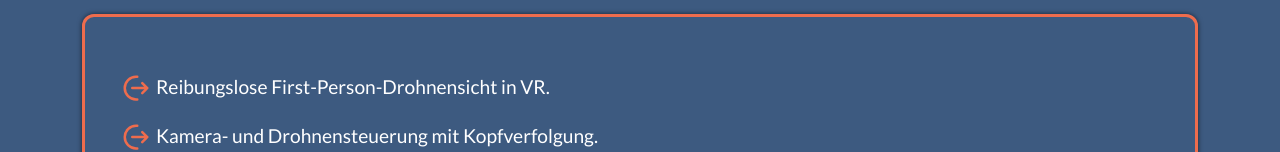
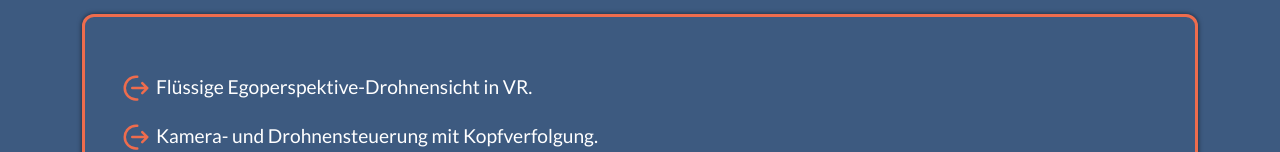
Before and after one commit to MavicVR/mavicvr.github.io, a Vue app: page / in a window 1280 px wide. Both pictures are taken after a click on the button "Features". Shown: the part 2157-2309 px from the top of the page. Built offline with nearby package versions, Linux system fonts and the light colour scheme.

Commit message:
feature word changed

```diff
--- a/src/views/ProjectView.vue
+++ b/src/views/ProjectView.vue
@@ -40,7 +40,7 @@
 
           <div v-if="activeContent === 'features'" class="collapse show">
             <ul>
-              <li class="feature">Reibungslose First-Person-Drohnensicht in VR.</li>
+              <li class="feature">Flüssige Egoperspektive-Drohnensicht in VR.</li>
               <li class="feature">Kamera- und Drohnensteuerung mit Kopfverfolgung.</li>
               <li class="feature">Alternative Methoden zur Steuerung von Drohnen.</li>
 
```
